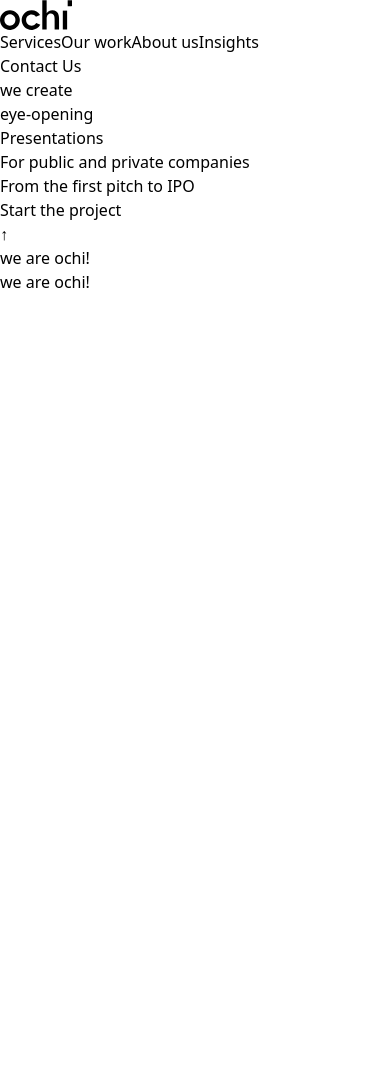
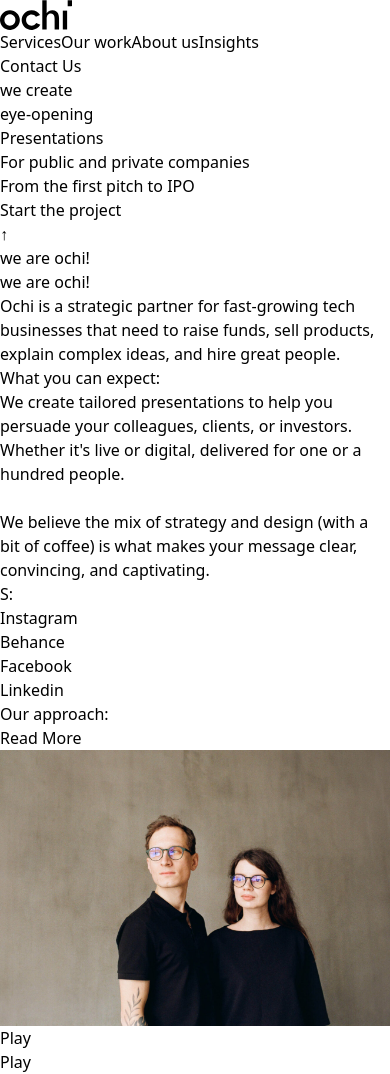
Before and after one commit to Mehrotra01/ochidesign, a React (Vite) app: page / in a window 390 px wide. Before the commit the page ends 844 px from the top, so only its background shows below. Built offline with nearby package versions, Linux system fonts and the light colour scheme.

Commit message:
eyes added

```diff
--- a/index.html
+++ b/index.html
@@ -2,7 +2,7 @@
 <html lang="en">
   <head>
     <meta charset="UTF-8" />
-    <link rel="icon" type="image/svg+xml" href="/vite.svg" />
+    <link rel="icon" type="image/svg+xml" href="./src/assets/favicon-32x32.png" />
     <meta name="viewport" content="width=device-width, initial-scale=1.0" />
     <title>OCHI - Presentation design agency</title>
   </head>
--- a/src/App.jsx
+++ b/src/App.jsx
@@ -1,8 +1,8 @@
-// import "./App.css";
 import Front from "./components/front";
 import Navbar from "./components/navbar";
-import Marquee from "./components/Marquee";
+import Marquee from "./components/marquee";
 import About from "./components/about";
+import EyeAnimate from "./components/eyeAnimate";
 
 function App() {
 	return (
@@ -12,6 +12,7 @@ function App() {
 				<Front />
 				<Marquee />
 				<About />
+				< EyeAnimate />
 			</div>
 		</>
 	);
--- a/src/components/Marquee.jsx
+++ b/src/components/Marquee.jsx
@@ -2,12 +2,12 @@ import React from "react";
 
 function Marquee() {
   return (
-		<div className="z-[2] w-full py-16 rounded-2xl bg-[#004D43] ">
+    <div className="z-[2] w-full py-12 rounded-t-2xl bg-[#004D43] ">
       <div className="text border-t-2 border-b-2 border-zinc-300 flex gap-10 whitespace-nowrap overflow-hidden">
-				<h1 className='text-[17vw] leading-none font-["Test_Founders_Grotesk_X-Cond_SmBd"] -mb-12 uppercase'>
+        <h1 className='text-[24vw] -mt-[3.5vw] leading-none font-["Test_Founders_Grotesk_X-Cond_SmBd"] uppercase'>
           we are ochi!
         </h1>
-				<h1 className='text-[17vw] leading-none font-["Test_Founders_Grotesk_X-Cond_SmBd"]-mb-12 uppercase'>
+        <h1 className='text-[24vw] -mt-[3.5vw] leading-none font-["Test_Founders_Grotesk_X-Cond_SmBd"] uppercase'>
           we are ochi!
         </h1>
       </div>
--- a/src/components/about.jsx
+++ b/src/components/about.jsx
@@ -1,11 +1,62 @@
-import React from 'react'
+import React from "react";
+3;
+import aboutImg from "../assets/aboutImg.jpg";
 
 function about() {
   return (
-    <div className=''>
+    <div className="w-full z-[3] bg-[#CDEA68] rounded-t-2xl text-zinc-800  ">
+      <h1 className='font-["Neue_Montreal"] pt-[7vw] pb-16 pl-14 text-[3.5vw] leading-[3.75vw] tracking-normal max-w-[1250px]  '>
+        Ochi is a strategic partner for fast-growing tech businesses that need
+        to raise funds, sell products, explain complex ideas, and hire great
+        people.{" "}
+      </h1>
 
+      <div className="grid grid-cols-4 gap-4 border-t-[2px] border-b-[2px] font-['Neue_Montreal'] border-[#63626282] pt-6 h-[22vw] ">
+        <div className="col-span-2 m-5 pl-8">
+          <p>What you can expect:</p>
+        </div>
+        <div className="col-span-1 max-w-[320px] p-3  ">
+          <p>
+            We create tailored presentations to help you persuade your
+            colleagues, clients, or investors. Whether it's live or digital,
+            delivered for one or a hundred people.{" "}
+          </p>
+          <br />
+          <p className="max-w-[270px]">
+            We believe the mix of strategy and design (with a bit of coffee) is
+            what makes your message clear, convincing, and captivating.
+          </p>
+        </div>
+        <div className="col-span-1 flex flex-col  ">
+          <div className="relative top-[5vw] left-[3vw] p-5 w-[100px] ">
+            <span className="m-3  ">S:</span>
+            <ul className=" decoration-none m-5  ">
+              <li className="underline  ">Instagram</li>
+              <li className="underline">Behance</li>
+              <li className="underline">Facebook</li>
+              <li className="underline">Linkedin</li>
+            </ul>
+          </div>
+        </div>
+      </div>
+      <div className="grid grid-cols-2 gap-5 font-['Neue_Montreal'] pl-14 p-6 peer">
+        <div className="col-span-1 ">
+          <h1 className="text-[50px] tracking-normal">Our approach:</h1>
+          <button className="bg-zinc-800 text-white uppercase rounded-full flex items-center gap-9 text-base tracking-tight py-4 px-6 mt-2">
+            <p>Read More</p>
+            <div className="w-2 h-2 rounded-full bg-zinc-100"></div>
+          </button>
+        </div>
+        <div className="cols-span-1 rounded-2xl  group hover:scale-[0.97] transition ease-in duration-700 overflow-hidden flex items-center">
+          <img
+            src={aboutImg}
+            alt=""
+            className="rounded-2xl group-hover:scale-110 transition ease-in duration-700 overflow-hidden"
+          />
+        </div>
+      </div>
     </div>
-  )
+  );
 }
 
 export default about;
--- /dev/null
+++ b/src/components/eye.jsx
@@ -0,0 +1,50 @@
+import React, { useEffect, useState } from "react";
+
+function eye(props) {
+  const [rotate, setrotate] = useState(0);
+  const num = props.num;
+  useEffect(() => {
+    window.addEventListener("mousemove", (e) => {
+      let x = e.clientX;
+      let y = e.clientY;
+
+    //   let ele = document.getElementsByClassName("line")[num];
+    //   let rec = ele.getBoundingClientRect();
+    //   //   console.log(rec);
+    //   let myX = Math.round(rec.right)-50; // added -50 to prevent weird behavior
+    //   let myY = Math.round(rec.bottom)-50; // added -50 to prevent weird behavior
+
+    //   let deltaX = myX - x; //  my own exact logic
+    //   let deltaY = myY - y;
+
+      // console.log("myX "+myX+" x "+x);
+      // console.log("myY "+myY+" y "+y);
+
+        let deltaX = x - window.innerWidth / 2;
+        let deltaY = y - window.innerHeight / 2;
+      var angle = Math.atan2(deltaY, deltaX) * (180 / Math.PI);
+      setrotate(angle-180);
+    //   setrotate(angle);
+    },[]);
+  });
+  return (
+    <>
+      <div className="w-[15vw] h-[15vw] rounded-full  bg-white flex items-center justify-center">
+        <div className="bg-black w-[9vw] h-[9vw] relative rounded-full flex justify-center items-center ">
+          <p>Play</p>
+          <div
+            style={{
+              transform: `translate(-50%,-50%) rotate(${rotate}deg) `,
+              transition: `all ease 0s 150 `,
+            }}
+            className="line absolute top-1/2 left-1/2 -translate-x-[50%] -translate-y-[50%] rounded-3xl w-full h-10 flex items-center"
+          >
+            <div className="w-6 h-6 rounded-full bg-white"></div>
+          </div>
+        </div>
+      </div>
+    </>
+  );
+}
+
+export default eye;
--- /dev/null
+++ b/src/components/eyeAnimate.jsx
@@ -0,0 +1,17 @@
+import React from "react";
+import Eye from './eye';
+
+function eyeAnimate() {
+  return (
+    <div className="eyes w-screen h-screen">
+      <div className='w-full h-full bg-[url("https://ochi.design/wp-content/uploads/2022/05/Top-Viewbbcbv-1-1440x921.jpg")] relative bg-cover'>
+        <div className="absolute  w-1/2 h-64 top-1/2 left-1/2 -translate-x-[50%] -translate-y-[80%] flex justify-center">
+          <Eye num={0}/>
+          <Eye num={1}/>
+        </div>
+      </div>
+    </div>
+  );
+}
+
+export default eyeAnimate;
--- a/src/components/front.jsx
+++ b/src/components/front.jsx
@@ -6,12 +6,12 @@ function front() {
 			<div className="textstructure mt-[150px] px-14">
 				{["we create", "eye-opening", "Presentations"].map((item, index) => {
 					return (
-						<div className="masker">
+						<div className="masker" key={index}>
 							<div className="w-fit flex items-end overflow-hidden">
 								{index === 1 && (
 									<div className="rounded-md -top-[0.5vw] h-[5vw] w-[8vw] relative bg-green-500 mr-5"></div>
 								)}
-								<p className="uppercase text-[140px] font-['Test_Founders_Grotesk_X-Cond_SmBd'] leading-[0.75]">
+								<p key={index} className="uppercase text-[140px] font-['Test_Founders_Grotesk_X-Cond_SmBd'] leading-[0.75]">
 									{item}
 								</p>
 							</div>
@@ -35,7 +35,7 @@ function front() {
 					"For public and private companies",
 					"From the first pitch to IPO",
 				].map((item, index) => (
-					<p className="text-md font-light capitalize tracking-tight leading-none ">
+					<p key={index} className="text-md font-light capitalize tracking-tight leading-none ">
 						{item}
 					</p>
 				))}
--- a/src/components/navbar.jsx
+++ b/src/components/navbar.jsx
@@ -3,7 +3,7 @@ import logo from "../assets/logo.png";
 
 function navbar() {
   return (
-		<div className='fixed z-[999] w-full px-14 py-5 pb-2 font-["Neue_Montreal"] grid grid-cols-12 items-center rounded-full backdrop-blur-lg'>
+    <div className='fixed z-[999] w-full px-14 py-5 pb-2 font-["Neue_Montreal"] grid grid-cols-12 items-center backdrop-blur-lg '>
       <div className="logo col-span-6 ">
         <svg
           width="72"
@@ -44,8 +44,8 @@ function navbar() {
           </a>
         ))}
       </div>
-			<div classname="col-span-1 ">
-				<a className={`text-md font-lg capitalize hover:underline `}>
+      <div className="col-span-1">
+        <a className={`text-md font-lg capitalize hover:underline`}>
           Contact Us
         </a>
       </div>
```
Also changed, not shown: src/assets/aboutImg.jpg (added). Lines whose indentation alone changed are shown as unchanged.
